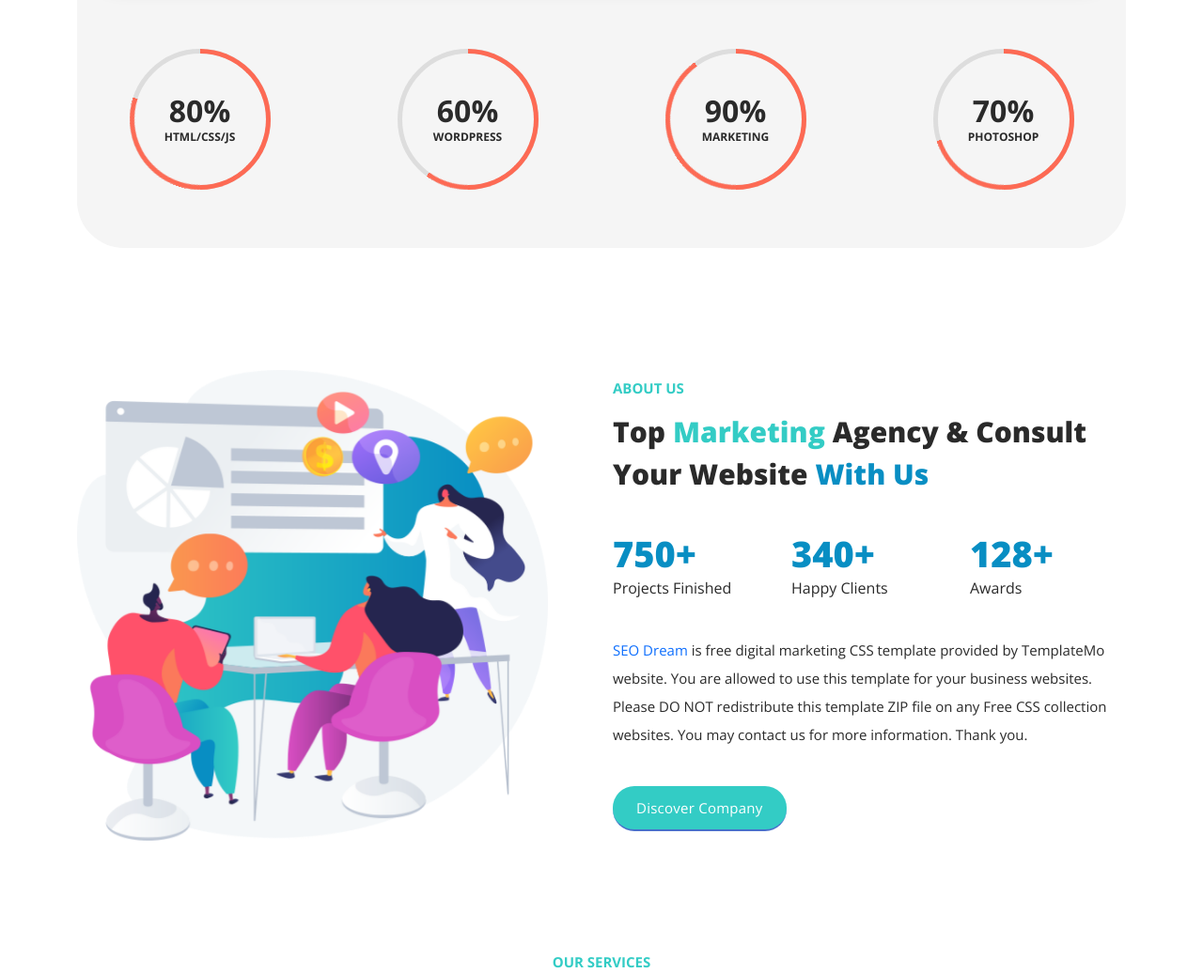
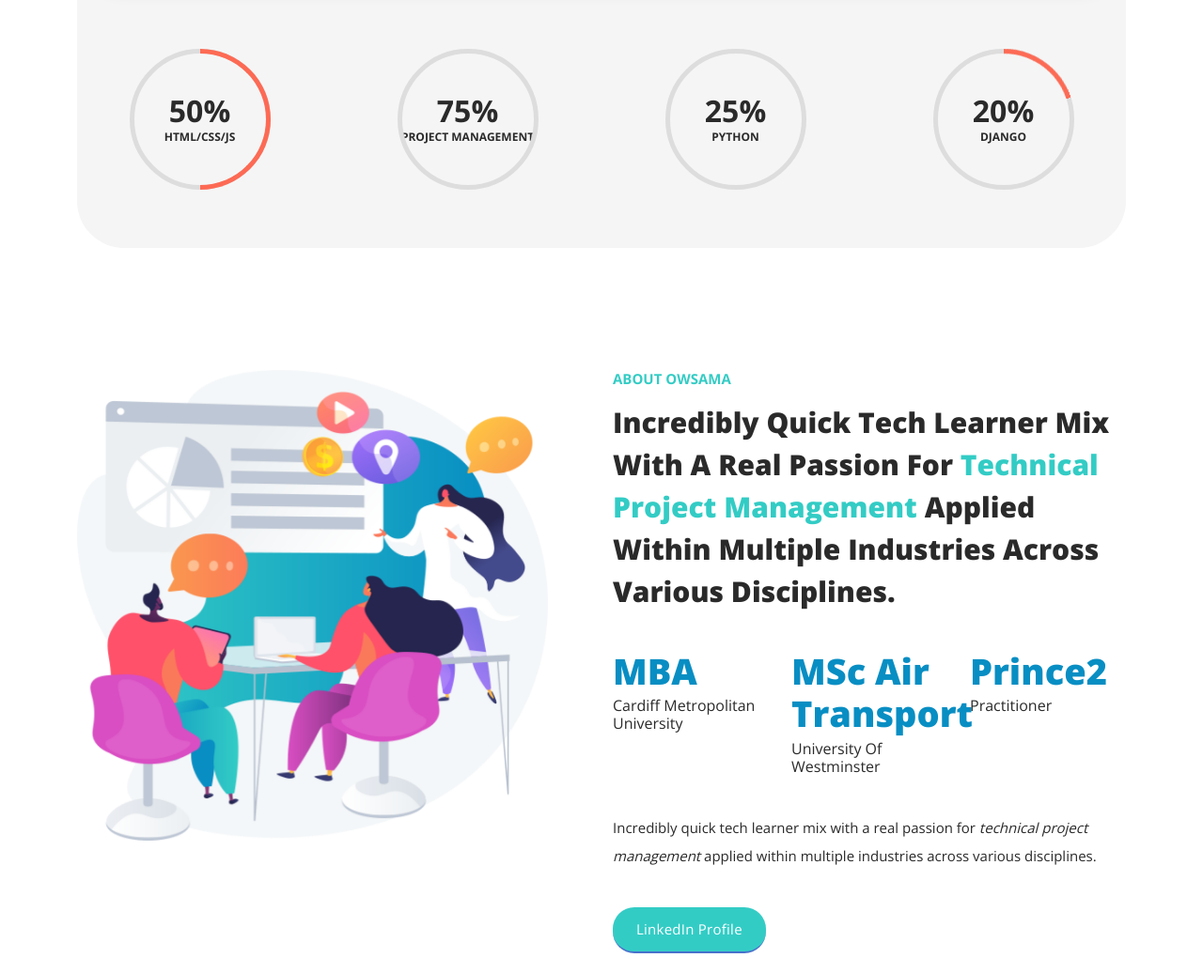
Before and after one commit to nicklaus-stonewright/nicklaus-stonewright.github.io, a plain HTML site: page index.html in a window 1280 px wide. Shown: the part 1420-2456 px from the top of the page at 94% size. Drawn offline with nearby package versions, Linux system fonts and the light colour scheme.

Commit message:
changed percentage on HTML/CSS/JS

```diff
--- a/index.html
+++ b/index.html
@@ -256,7 +256,7 @@ https://templatemo.com/tm-563-seo-dream
                     data-wow-duration="1s"
                     data-wow-delay="0s"
                   >
-                    <div class="progress" data-percentage="80">
+                    <div class="progress" data-percentage="50">
                       <span class="progress-left">
                         <span class="progress-bar"></span>
                       </span>
@@ -265,7 +265,7 @@ https://templatemo.com/tm-563-seo-dream
                       </span>
                       <div class="progress-value">
                         <div>
-                          80%<br />
+                          50%<br />
                           <span>HTML/CSS/JS</span>
                         </div>
                       </div>
@@ -278,7 +278,7 @@ https://templatemo.com/tm-563-seo-dream
                     data-wow-duration="1s"
                     data-wow-delay="0.2s"
                   >
-                    <div class="progress" data-percentage="60">
+                    <div class="progress" data-percentage="75">
                       <span class="progress-left">
                         <span class="progress-bar"></span>
                       </span>
@@ -287,8 +287,8 @@ https://templatemo.com/tm-563-seo-dream
                       </span>
                       <div class="progress-value">
                         <div>
-                          60%<br />
-                          <span>Wordpress</span>
+                          75%<br />
+                          <span>Project Management</span>
                         </div>
                       </div>
                     </div>
@@ -300,7 +300,7 @@ https://templatemo.com/tm-563-seo-dream
                     data-wow-duration="1s"
                     data-wow-delay="0.4s"
                   >
-                    <div class="progress" data-percentage="90">
+                    <div class="progress" data-percentage="25">
                       <span class="progress-left">
                         <span class="progress-bar"></span>
                       </span>
@@ -309,8 +309,8 @@ https://templatemo.com/tm-563-seo-dream
                       </span>
                       <div class="progress-value">
                         <div>
-                          90%<br />
-                          <span>Marketing</span>
+                          25%<br />
+                          <span>Python</span>
                         </div>
                       </div>
                     </div>
@@ -322,7 +322,7 @@ https://templatemo.com/tm-563-seo-dream
                     data-wow-duration="1s"
                     data-wow-delay="0.6s"
                   >
-                    <div class="progress" data-percentage="70">
+                    <div class="progress" data-percentage="20">
                       <span class="progress-left">
                         <span class="progress-bar"></span>
                       </span>
@@ -331,8 +331,8 @@ https://templatemo.com/tm-563-seo-dream
                       </span>
                       <div class="progress-value">
                         <div>
-                          70%<br />
-                          <span>Photoshop</span>
+                          20%<br />
+                          <span>Django</span>
                         </div>
                       </div>
                     </div>
@@ -363,47 +363,40 @@ https://templatemo.com/tm-563-seo-dream
             data-wow-delay="0.5s"
           >
             <div class="section-heading">
-              <h6>About Us</h6>
+              <h6>About Owsama</h6>
               <h2>
-                Top <em>marketing</em> agency &amp; consult your website
-                <span>with us</span>
+                Incredibly quick tech learner mix with a real passion for
+                <em>technical project management</em> applied within multiple
+                industries across various disciplines.
               </h2>
             </div>
             <div class="row">
               <div class="col-lg-4 col-sm-4">
                 <div class="about-item">
-                  <h4>750+</h4>
-                  <h6>projects finished</h6>
+                  <h4>MBA</h4>
+                  <h6>
+                    Cardiff Metropolitan University
+                  </h6>
                 </div>
               </div>
               <div class="col-lg-4 col-sm-4">
                 <div class="about-item">
-                  <h4>340+</h4>
-                  <h6>happy clients</h6>
+                  <h4>MSc Air Transport</h4>
+                  <h6>University of Westminster</h6>
                 </div>
               </div>
               <div class="col-lg-4 col-sm-4">
                 <div class="about-item">
-                  <h4>128+</h4>
-                  <h6>awards</h6>
+                  <h4>Prince2</h4>
+                  <h6>Practitioner</h6>
                 </div>
               </div>
             </div>
-            <p>
-              <a
-                rel="nofollow"
-                href="https://templatemo.com/tm-563-seo-dream"
-                target="_parent"
-                >SEO Dream</a
-              >
-              is free digital marketing CSS template provided by TemplateMo
-              website. You are allowed to use this template for your business
-              websites. Please DO NOT redistribute this template ZIP file on any
-              Free CSS collection websites. You may contact us for more
-              information. Thank you.
-            </p>
+            <p>Incredibly quick tech learner mix with a real passion for
+              <em>technical project management</em> applied within multiple
+              industries across various disciplines.</p>
             <div class="main-green-button">
-              <a href="#">Discover company</a>
+              <a href="https://www.linkedin.com/in/owsama/">LinkedIn Profile</a>
             </div>
           </div>
         </div>
```
